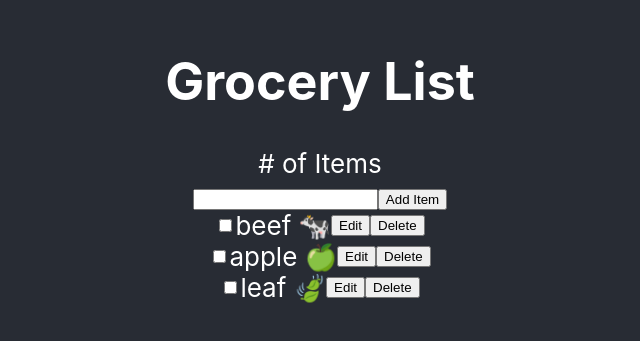
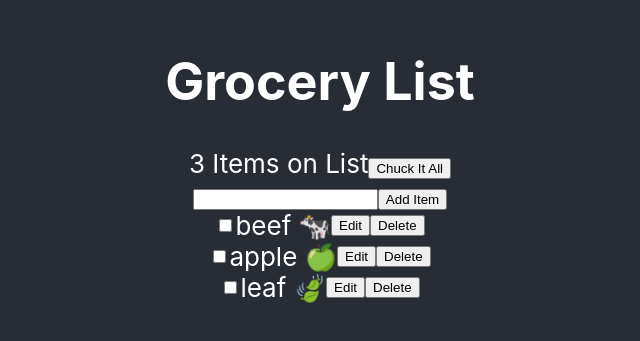
Before and after one commit to james-demiraiakian/10-adv-react-shoppinglist, a React (Create React App) app: page / in a window 1280 px wide. Shown: the part 241-582 px from the top of the page, without its empty margins (320-960 px from the left). Built offline with nearby package versions, Linux system fonts and the light colour scheme.

Commit message:
header and clear now working. FIN

```diff
--- a/src/components/Header.jsx
+++ b/src/components/Header.jsx
@@ -1,13 +1,16 @@
 import React from 'react';
+import { useItems } from '../context/ShoppingContext';
 
 export default function Header() {
-  // const {items} = useItems()
-  // const length = items.length
+  const { items, handleChuckItAll } = useItems();
+  const length = items.length;
+
   return (
     <div>
-      <h1>Grocery List</h1> # of {/* {length} */}
-      {/* {add jsx here for if there is 1 or more items in the list, change plural} */}
-      Items
+      <h1>Grocery List</h1>
+      {length}
+      {length < 2 ? <> Item</> : <> Items</>} on List
+      <button onClick={() => handleChuckItAll()}>Chuck It All</button>
     </div>
   );
 }
--- a/src/context/ShoppingContext.jsx
+++ b/src/context/ShoppingContext.jsx
@@ -17,6 +17,8 @@ function itemReducer(items, action) {
       return items.filter((item) => item.id !== action.id);
     case 'reset':
       return action.payload;
+    case 'chuckItAll':
+      return (items = []);
     default:
       throw new Error(
         'There is an error that is causing the switch to hit the Default Case. Please debug'
@@ -54,8 +56,13 @@ const ItemProvider = ({ children }) => {
     dispatch({ type: 'delete', id: entryId });
   };
 
+  const handleChuckItAll = () => {
+    const items = [];
+    dispatch({ type: 'chuckItAll' });
+  };
+
   return (
-    <ItemContext.Provider value={{ items, handleAdd, handleEdit, handleDelete }}>
+    <ItemContext.Provider value={{ items, handleAdd, handleEdit, handleDelete, handleChuckItAll }}>
       {children}
     </ItemContext.Provider>
   );
```
Also changed, not shown: src/views/Shop.jsx (+0 -40 lines).
